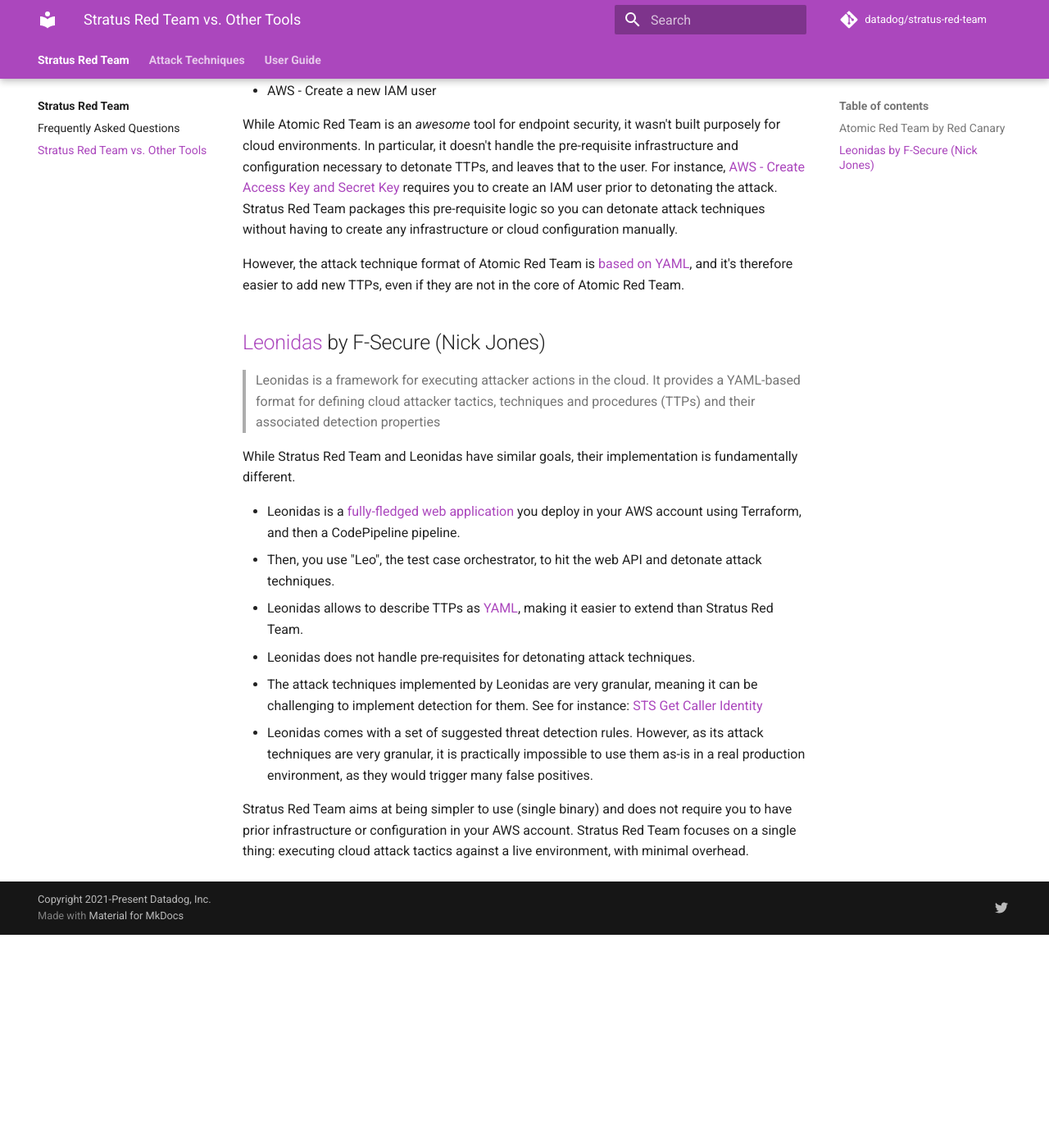
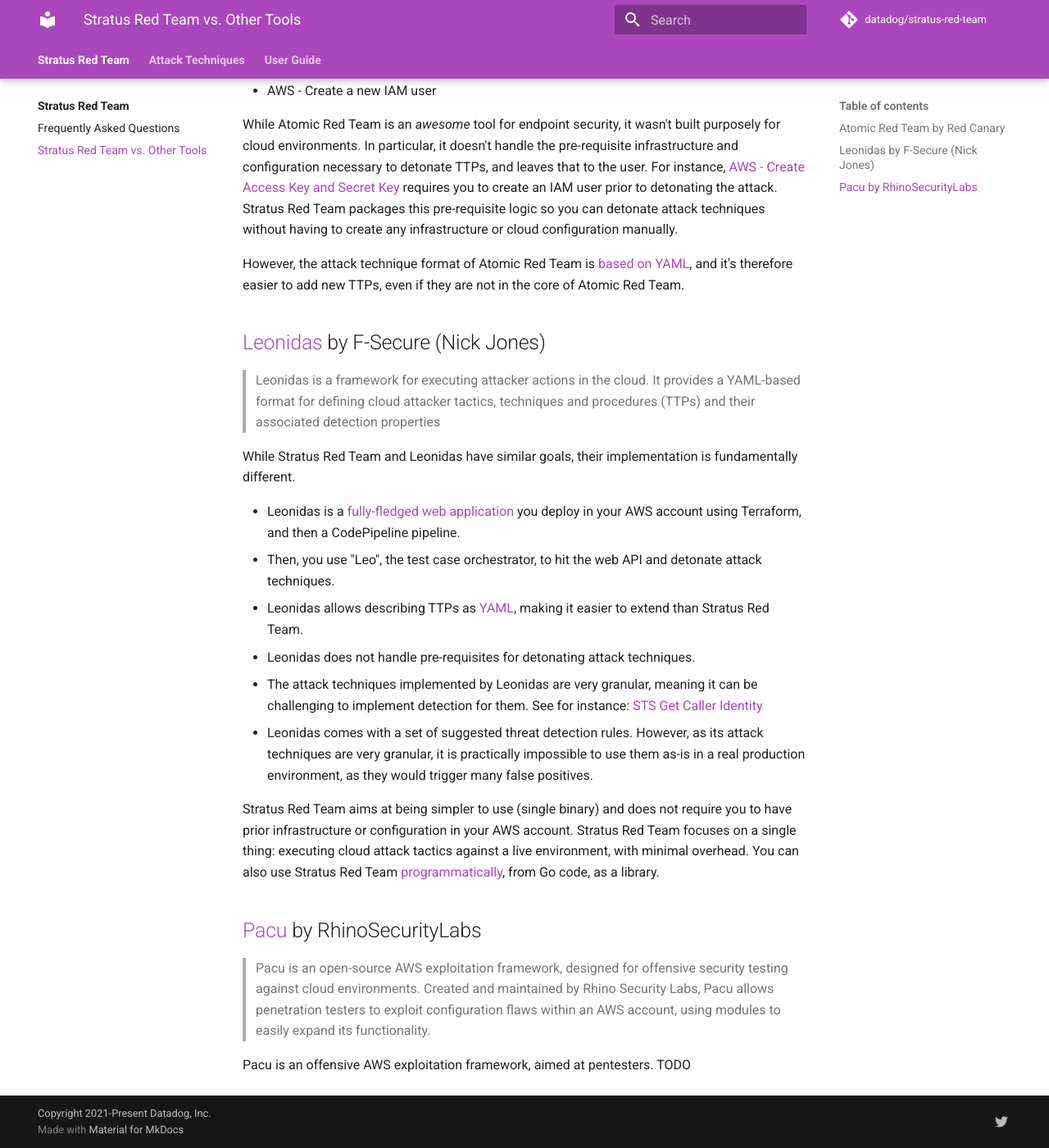
Before and after one commit to DataDog/stratus-red-team, an MkDocs documentation site: the page built from docs/comparison.md, in a window 1280 px wide and 1400 px high, scrolled down 432 px. Shown: the whole window at 82% size. Built offline with MkDocs 1.6.1 and Material for MkDocs 9.7.7, drawn with Linux system fonts in a browser that asks for light colours; comment, search, counter and statistics services are not loaded; before the commit the page ends 1572 px from its top, so only the background shows below that.

Commit message:
docs: FAQ and comparison

```diff
--- a/docs/comparison.md
+++ b/docs/comparison.md
@@ -27,9 +27,15 @@
 
 - Leonidas is a [fully-fledged web application](https://github.com/FSecureLABS/leonidas/blob/master/docs/deploying-leonidas.md) you deploy in your AWS account using Terraform, and then a CodePipeline pipeline.
 - Then, you use "Leo", the test case orchestrator, to hit the web API and detonate attack techniques.
-- Leonidas allows to describe TTPs as [YAML](https://github.com/FSecureLABS/leonidas/blob/master/definitions/execution/modify-lambda-function-code.yml), making it easier to extend than Stratus Red Team.
+- Leonidas allows describing TTPs as [YAML](https://github.com/FSecureLABS/leonidas/blob/master/definitions/execution/modify-lambda-function-code.yml), making it easier to extend than Stratus Red Team.
 - Leonidas does not handle pre-requisites for detonating attack techniques.
 - The attack techniques implemented by Leonidas are very granular, meaning it can be challenging to implement detection for them. See for instance: [STS Get Caller Identity](http://detectioninthe.cloud/discovery/sts_get_caller_identity/)
 - Leonidas comes with a set of suggested threat detection rules. However, as its attack techniques are very granular, it is practically impossible to use them as-is in a real production environment, as they would trigger many false positives.
 
-Stratus Red Team aims at being simpler to use (single binary) and does not require you to have prior infrastructure or configuration in your AWS account. Stratus Red Team focuses on a single thing: executing cloud attack tactics against a live environment, with minimal overhead.
+Stratus Red Team aims at being simpler to use (single binary) and does not require you to have prior infrastructure or configuration in your AWS account. Stratus Red Team focuses on a single thing: executing cloud attack tactics against a live environment, with minimal overhead. You can also use Stratus Red Team [programmatically](user-guide/programmatic-usage.md), from Go code, as a library.
+
+## [Pacu](https://github.com/RhinoSecurityLabs/pacu) by RhinoSecurityLabs
+
+> Pacu is an open-source AWS exploitation framework, designed for offensive security testing against cloud environments. Created and maintained by Rhino Security Labs, Pacu allows penetration testers to exploit configuration flaws within an AWS account, using modules to easily expand its functionality.
+
+Pacu is an offensive AWS exploitation framework, aimed at pentesters. TODO
```
Also changed, not shown: docs/faq.md (+6 -0 lines).
